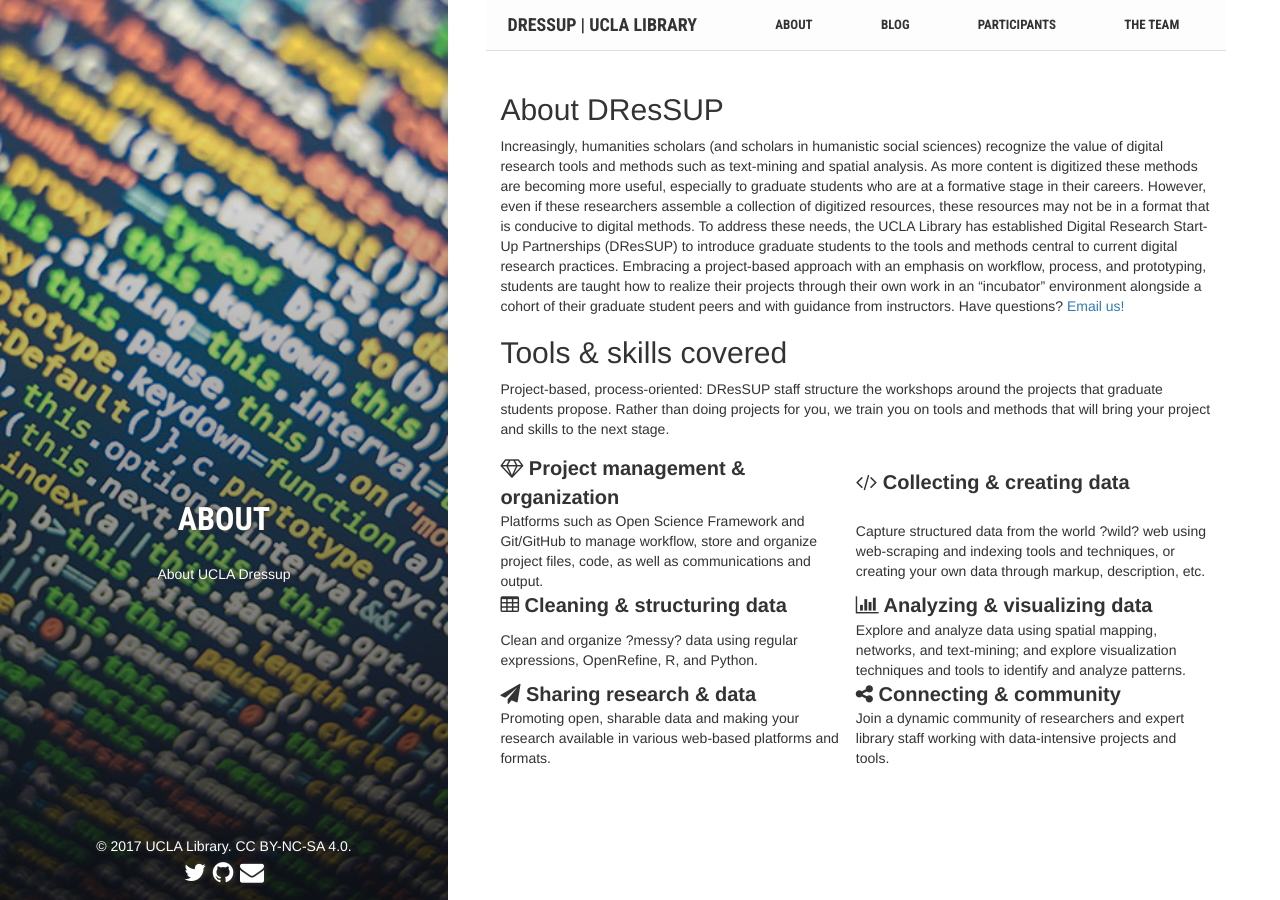
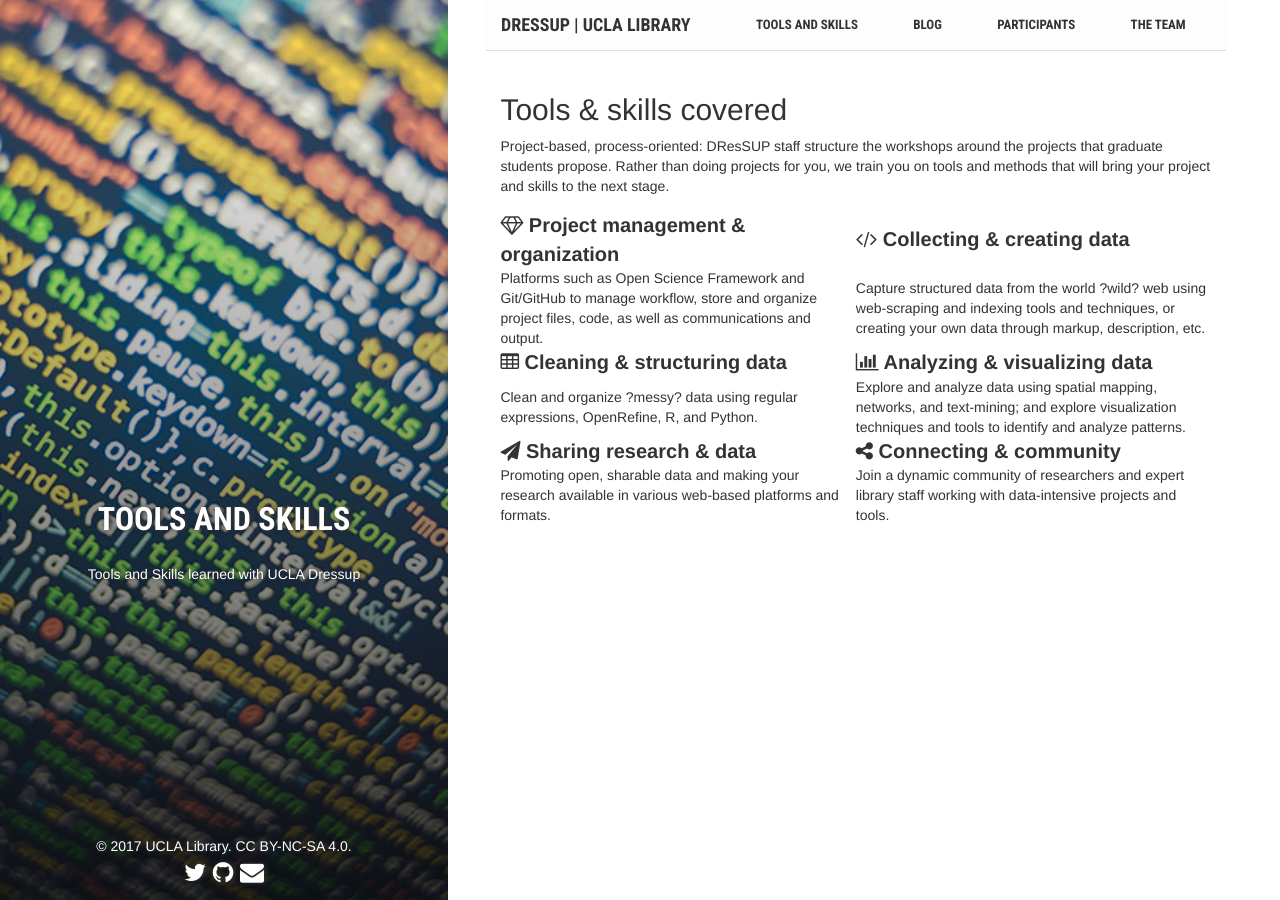
Before and after one commit to dnoneill/dressup-rebuild, a Jekyll site: the page built from about.md, in a window 1280 px wide. Built offline with Jekyll 4.4.1, drawn with Linux system fonts in a browser that asks for light colours.

Commit message:
added about to home page, changed about page to tools and skills

```diff
--- a/about.md
+++ b/about.md
@@ -1,19 +1,14 @@
 ---
 bg: "code.jpg"
 layout: page
-title: "About"
-permalink: /about/
-summary: "About UCLA Dressup"
-active: about
+title: "Tools and Skills"
+permalink: /toolsandskills/
+summary: "Tools and Skills learned with UCLA Dressup"
+active: toolsandskills
 ---
-
-## About DResSUP
-
-Increasingly, humanities scholars (and scholars in humanistic social sciences) recognize the value of digital research tools and methods such as text-mining and spatial analysis. As more content is digitized these methods are becoming more useful, especially to graduate students who are at a formative stage in their careers. However, even if these researchers assemble a collection of digitized resources, these resources may not be in a format that is conducive to digital methods. To address these needs, the UCLA Library has established Digital Research Start-Up Partnerships (DResSUP) to introduce graduate students to the tools and methods central to current digital research practices. Embracing a project-based approach with an emphasis on workflow, process, and prototyping, students are taught how to realize their projects through their own work in an "incubator" environment alongside a cohort of their graduate student peers and with guidance from instructors. Have questions? <a href="mailto:zoe@library.ucla.edu">Email us!</a>
 
 ## Tools & skills covered
 Project-based, process-oriented: DResSUP staff structure the workshops around the projects that graduate students propose.  Rather than doing projects for you, we train you on tools and methods that will bring your project and skills to the next stage.
-
 
 | <i class="fa fa-diamond"></i> Project management & organization | <i class="fa fa-code"></i> Collecting & creating data |
 | Platforms such as Open Science Framework and Git/GitHub to manage workflow, store and organize project files, code, as well as communications and output. | Capture structured data from the world ?wild? web using web-scraping and indexing tools and techniques, or creating your own data through markup, description, etc. |
--- a/assets/css/main.css
+++ b/assets/css/main.css
@@ -318,11 +318,11 @@
     background: #f9f9f9
 }
 
-.about table tr:nth-child(even) {
+.toolsandskills table tr:nth-child(even) {
     background: #fff
 }
 
-.about table tr:nth-child(odd) {
+.toolsandskills table tr:nth-child(odd) {
     font-size: 20px;
     font-weight: bold;
 }
@@ -338,7 +338,7 @@
     border: 1px solid #efefef
 }
 
-.about th, td {
+.toolsandskills th, td {
     text-align: left;
     padding: .313em .625em;
     border: 0px;
```
Also changed, not shown: index.html (+5 -4 lines).
